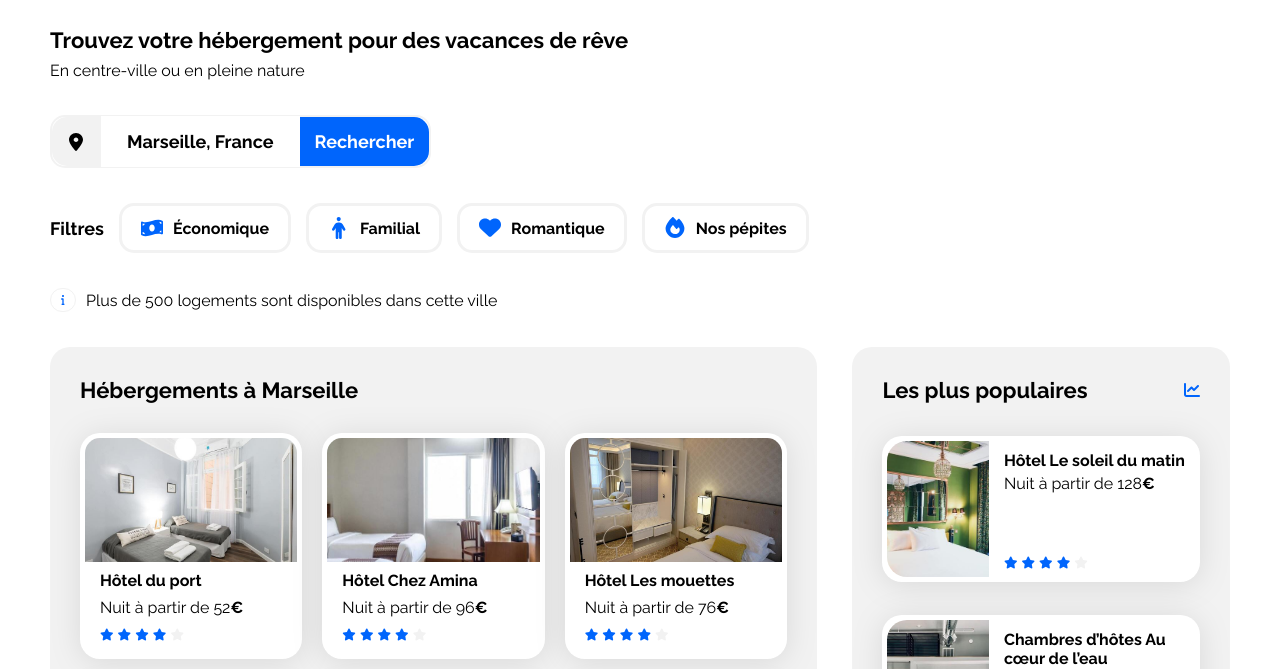
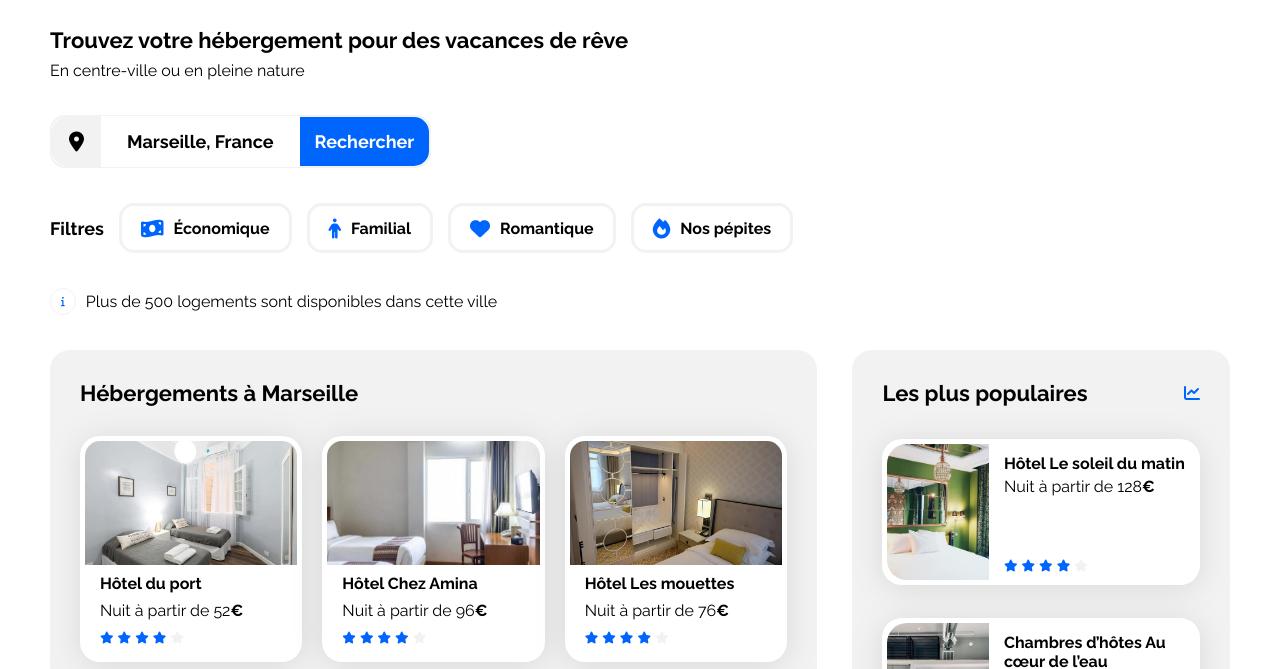
Before and after one commit to Mulsivera/Openclassroom-Booki-2025, a plain HTML site: page index.html in a window 1280 px wide. Shown: the part 82-751 px from the top of the page. Drawn offline with Linux system fonts and the light colour scheme.

Commit message:
Icon SVG to Font

```diff
--- a/css/style.css
+++ b/css/style.css
@@ -239,10 +239,8 @@ header .links-container a:hover {
     gap: 10px;
 }
 
-.research .info img {
-    width: 4px;
-    height: 10px;
-    padding: 6px 10px;
+.research .info i {
+    padding: 12px 10px;
     border: 1px solid var(--main-bg-color);
     border-radius: 50px;
 }
--- a/index.html
+++ b/index.html
@@ -35,23 +35,23 @@
                 </div>
                 <div class="search-bar">
                     <div class="icon">
-                        <img src="./images/icons/placeholder.svg" alt="icon d'emplacement">
+                        <i class="fa-solid fa-location-dot fa-lg" style="color: #000000;"></i>
                     </div>
                     <input type="text" placeholder="Marseille, France">
                     <button class="big-button">Rechercher</button>
-                    <button class="small-button"><img src="./images/icons/search.svg" alt="icon de recherche"></button>
+                    <button class="small-button"><i class="fa-solid fa-magnifying-glass fa-sm" style="color: #ffffff;"></i></button>
                 </div>
                 <div class="filters">
                     <p>Filtres</p>
                     <div class="buttons">
-                        <button><img src="./images/icons/dollar.svg" alt="icon filtre économique">Économique</button>
-                        <button><img src="./images/icons/person.svg" alt="icon filtre Familial">Familial</button>
-                        <button><img src="./images/icons/heart.svg" alt="icon filtre Romantique">Romantique</button>
-                        <button><img src="./images/icons/flamme.svg" alt="icon filtre Nos pépites">Nos pépites</button>
+                        <button><i class="fa-solid fa-money-bill-wave fa-lg"></i>Économique</button>
+                        <button><i class="fa-solid fa-person fa-lg"></i>Familial</button>
+                        <button><i class="fa-solid fa-heart fa-lg"></i>Romantique</button>
+                        <button><i class="fa-solid fa-fire fa-lg"></i>Nos pépites</button>
                     </div>
                 </div>
                 <div class="info">
-                    <img src="./images/icons/info.svg" alt="icon d'info">
+                    <i class="fa-solid fa-info fa-2xs"></i>
                     <p>Plus de 500 logements sont disponibles dans cette ville</p>
                 </div>
             </div>
```
